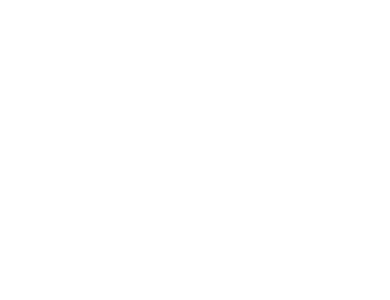
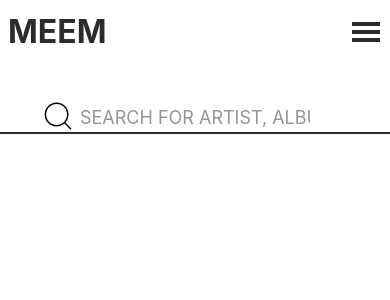
Before and after one commit to gabriribeira/tdw-mp2-gabriel-ribeira, a React (Create React App) app: page /search in a window 390 px wide. Before the commit this address had no page. Shown: the top 300 px of the page. Built offline with nearby package versions, Linux system fonts and the light colour scheme; no server answers.

Commit message:
Added React Transition Group. Updated Navbar Responsive

```diff
--- a/package.json
+++ b/package.json
@@ -18,6 +18,7 @@
     "react-redux": "^8.1.3",
     "react-router-dom": "^6.20.0",
     "react-scripts": "5.0.1",
+    "react-transition-group": "^4.4.5",
     "sort-by": "^1.2.0",
     "web-vitals": "^2.1.4"
   },
--- a/src/App.js
+++ b/src/App.js
@@ -1,6 +1,11 @@
 import React, { useEffect } from "react";
 import { BrowserRouter, Route, Routes } from "react-router-dom";
 import Homepage from "./pages/Homepage";
+import Search from "./pages/Search";
+import Artist from "./pages/Artist";
+import Album from "./pages/Album";
+import Meems from "./pages/Meems";
+import Profile from "./pages/Profile";
 
 function App() {
   useEffect(() => {
@@ -11,6 +16,11 @@
     <BrowserRouter>
       <Routes>
         <Route path="/" element={<Homepage />} />
+        <Route path="/search" element={<Search />} />
+        <Route path="/artist/:id" element={<Artist />} />
+        <Route path="/album/:id" element={<Album />} />
+        <Route path="/meems" element={<Meems />} />
+        <Route path="/profile" element={<Profile />} />
       </Routes>
     </BrowserRouter>
   );
--- a/src/components/Navbar.js
+++ b/src/components/Navbar.js
@@ -1,8 +1,11 @@
-import React, { useEffect } from "react";
+import React, { useEffect, useState } from "react";
 import { Link, useLocation } from "react-router-dom";
+import { GiHamburgerMenu } from "react-icons/gi";
+import { CSSTransition } from "react-transition-group";
 
 const Navbar = () => {
   const location = useLocation();
+  const [mobileModal, setMobileModal] = useState(false);
   useEffect(() => {
     switch (location.pathname) {
       case "/":
@@ -23,11 +26,60 @@
     }
   }, [location.pathname]);
   return (
-    <nav className="w-screen sticky top-0 flex justify-center items-center bg-transparent text-[#2b2b2b] font-bold xl:text-[5rem] lg:text-[4rem] md:text-[3rem] text-[1.5rem] whitespace-pre z-[100] bg-white">
-      {location.pathname !== "/" && <Link to={"/"}>HOME .</Link>}
-      {location.pathname !== "/search" && <Link to={"/"}> SEARCH .</Link>}
-      {location.pathname !== "/meems" && <Link to={"/"}> MEEMS .</Link>}
-      {location.pathname !== "/profile" && <Link to={"/"}> PROFILE</Link>}
+    <nav className="w-screen sticky top-0 flex md:justify-center justify-between items-center bg-transparent text-[#2b2b2b] font-bold xl:text-[5rem] lg:text-[4rem] md:text-[3rem] text-[2rem] md:py-0 md:px-0 py-2 px-2 whitespace-pre z-[100] bg-white">
+      {location.pathname !== "/" && (
+        <Link to={"/"} className="md:block hidden">
+          HOME .
+        </Link>
+      )}
+      {location.pathname !== "/search" && (
+        <Link to={"/search"} className="md:block hidden">
+          {" "}
+          SEARCH .
+        </Link>
+      )}
+      {location.pathname !== "/meems" && (
+        <Link to={"/meems"} className="md:block hidden">
+          {" "}
+          MEEMS .
+        </Link>
+      )}
+      {location.pathname !== "/profile" && (
+        <Link to={"/profile"} className="md:block hidden">
+          {" "}
+          PROFILE
+        </Link>
+      )}
+      <button className="md:hidden block">MEEM</button>
+      <button
+        className="md:hidden block"
+        onClick={() => {
+          mobileModal ? setMobileModal(false) : setMobileModal(true);
+        }}
+      >
+        <GiHamburgerMenu />
+      </button>
+      <CSSTransition
+        in={mobileModal}
+        timeout={500}
+        classNames="menu-primary-vertical"
+        unmountOnExit
+      >
+        <div className="absolute md:hidden top-[100%] left-0 w-[100vw] h-auto bg-white z-[100] flex flex-col justify-center items-end px-2">
+          <Link to={"/"} className="my-2">
+            HOME
+          </Link>
+          <Link to={"/search"} className="my-2">
+            SEARCH
+          </Link>
+          <Link to={"/meems"} className="my-2">
+            MEEMS
+          </Link>
+          <Link to={"/profile"} className="my-2">
+            PROFILE
+          </Link>
+        </div>
+      </CSSTransition>
     </nav>
   );
 };
--- a/src/index.css
+++ b/src/index.css
@@ -28,3 +28,22 @@
     transform: rotate(360deg);
   }
 }
+
+.menu-primary-vertical-enter {
+  position: absolute;
+  transform: translateY(-140%);
+}
+
+.menu-primary-vertical-enter-active {
+  transform: translateY(0%);
+  transition: all 500ms ease;
+}
+
+.menu-primary-vertical-exit {
+  position: absolute;
+}
+
+.menu-primary-vertical-exit-active {
+  transform: translateY(-140%);
+  transition: all 500ms ease;
+}
```
Also changed, not shown: 1 other file (tests, documents, lock files or other folders).
